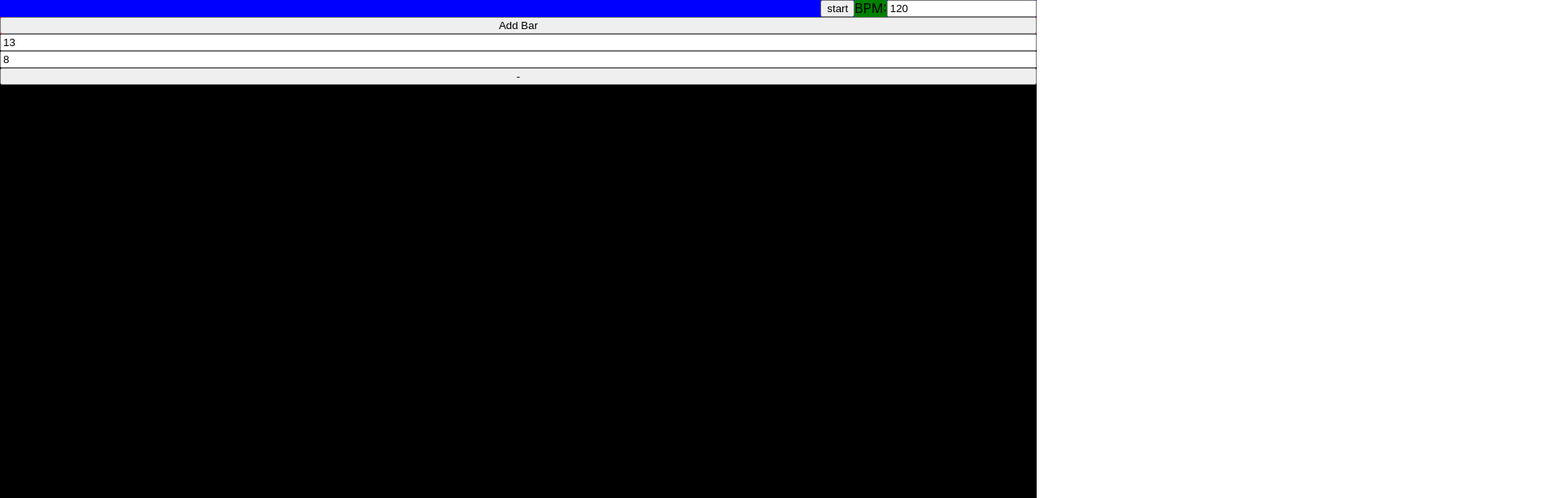
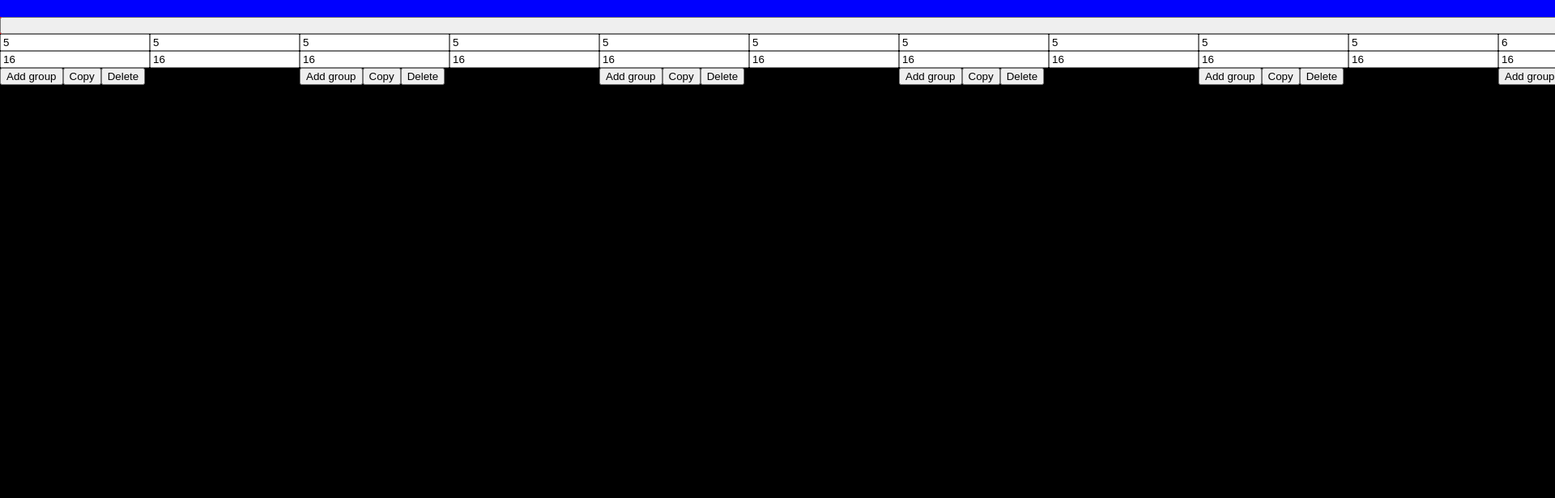
Before and after one commit to benLbishop/metronome, a React (Create React App) app: page / in a window 1280 px wide. Shown: the top 616 px of the page at 81% size, 1920 px wide, since content can reach past the window. Built offline with nearby package versions, Linux system fonts and the light colour scheme; no server answers.

Commit message:
Got some work done with groupings.

```diff
--- a/src/components/Bar/Bar.scss
+++ b/src/components/Bar/Bar.scss
@@ -3,5 +3,31 @@
     flex-direction: column;
     flex: 1;
     background-color: black;
-    align-items: stretch;
+    // align-items: stretch;
 }
+
+.buttonRow {
+    display: flex;
+    flex-direction: row;
+}
+
+.timeSignature {
+    display: flex;
+    flex-direction: column;
+}
+
+.grouping {
+    display: flex;
+    flex-direction: column;
+}
+
+.groupingsContainer {
+    display: flex;
+    flex-direction: row;
+}
+
+// TODO: rename
+.barMain {
+    display: flex;
+    flex-direction: row;
+}
--- a/src/components/Bar/index.tsx
+++ b/src/components/Bar/index.tsx
@@ -2,23 +2,56 @@ import React from 'react';
 import BarField from '../BarField';
 
 import './Bar.scss';
+import { BarData, GroupData } from '../../types/barTypes';
+import { convertNoteValueToInt } from '../../lib/noteValue';
 
 interface Props {
-  beats: number;
-  noteValue: number;
-  bpm?: number;
+  bar: BarData;
   updateBeats(beats: number): void;
   updateNoteValue(noteValue: number): void;
+  updateGroupingBeats(position: number, beats: number): void;
+  updateGroupingNoteValue(position: number, noteValue: number): void;
   remove(): void;
+  addGrouping(): void;
+  copy(): void;
 }
 
 // TODO: convert to functional component
-const Bar: React.FC<Props> = (props: Props) => (
-  <div className='bar'>
-    <BarField value={props.beats} updateValue={props.updateBeats}/>
-    <BarField value={props.noteValue} updateValue={props.updateNoteValue}/>
-    <button onClick={props.remove}>-</button>
-  </div>
-);
+const Bar: React.FC<Props> = (props: Props) => {
+  const { noteValue, beats, groupings } = props.bar;
+  const noteValueInt = convertNoteValueToInt(noteValue);
+
+  const getGroupingDisplay = (data: GroupData[]): JSX.Element[] => {
+    const display: JSX.Element[] = data.map(grouping => {
+      const groupingNoteValueInt = convertNoteValueToInt(grouping.noteValue);
+      return (
+        <div key={`bar${props.bar.position}grouping${grouping.position}`} className='grouping'>
+          <BarField value={grouping.beats} updateValue={(newBeats: number) => props.updateGroupingBeats(grouping.position, newBeats)} />
+          <BarField value={groupingNoteValueInt} updateValue={(newNoteValue: number) => props.updateGroupingNoteValue(grouping.position, newNoteValue)} />
+        </div>
+      );
+    });
+    return display;
+  };
+
+  return (
+    <div className='bar'>
+      <div className='barMain'>
+        <div className='timeSignature'>
+          <BarField value={beats} updateValue={props.updateBeats}/>
+          <BarField value={noteValueInt} updateValue={props.updateNoteValue}/>
+        </div>
+        <div className='groupingsContainer'>
+          {getGroupingDisplay(groupings)}
+        </div>
+      </div>
+      <div className='buttonRow'>
+        <button onClick={props.addGrouping}>Add group</button>
+        <button onClick={props.copy}>Copy</button>
+        <button onClick={props.remove}>Delete</button>
+      </div>
+    </div>
+  );
+};
 
 export default Bar;
--- a/src/components/BarField/BarField.scss
+++ b/src/components/BarField/BarField.scss
@@ -1,4 +1,3 @@
 .barField {
-    // width: 4ex;
-    // height: 5ex;
+    width: '20%';
 }
--- a/src/components/Metronome/index.tsx
+++ b/src/components/Metronome/index.tsx
@@ -22,15 +22,22 @@ interface State {
   curGroupingIdx: number;
   playing: boolean;
   timeout?: NodeJS.Timeout;
-  nextBarId: number;
 }
 
 // TODO: move to constants
-const DEFAULT_BAR_DATA: BarData = {
+const DEFAULT_GROUPING_DATA: GroupData = {
   position: 0,
   beats: 4,
   noteValue: NoteValue.QUARTER
 };
+
+const DEFAULT_BAR_DATA: BarData = {
+  position: 0,
+  beats: 4,
+  noteValue: NoteValue.QUARTER,
+  groupings: [DEFAULT_GROUPING_DATA]
+};
+
 
 // TODO: idk where these go
 const unemphasizedSound = new Howl({
@@ -70,7 +77,7 @@ class Metronome extends React.Component<Props, State> {
     super(props);
 
     this.state = {
-      bars: makeElectricSunrise(),
+      bars: makeJolt(),
       tempo: {
         bpm: 120,
         noteValue: NoteValue.QUARTER
@@ -78,7 +85,6 @@ class Metronome extends React.Component<Props, State> {
       playing: false,
       curBeat: 0,
       curBarIdx: 0,
-      nextBarId: 2,
       curGroupingIdx: 0
     };
   }
@@ -246,14 +252,16 @@ class Metronome extends React.Component<Props, State> {
 
   getBars = (): JSX.Element[] => {
     const bars: JSX.Element[] = this.state.bars.map(bar => {
-      const noteValueInt = convertNoteValueToInt(bar.noteValue);
       return <Bar
         key={`bar${bar.position}`}
-        beats={bar.beats}
-        noteValue={noteValueInt}
+        bar={bar}
+        updateGroupingBeats={(groupingPosition: number, newBeats: number) => this.updateGroupingBeats(bar.position, groupingPosition, newBeats)}
+        updateGroupingNoteValue={(groupingPosition: number, newNoteValue: number) => this.updateGroupingNoteValue(bar.position, groupingPosition, newNoteValue)}
         updateBeats={(beats: number) => this.updateBeats(bar.position, beats)}
         updateNoteValue={(noteInt: number) => this.updateNoteValue(bar.position, noteInt)}
         remove={() => this.removeBar(bar.position)}
+        copy={this.copyBar}
+        addGrouping={() => this.addGrouping(bar.position)}
       />;
     });
     return bars;
@@ -262,15 +270,14 @@ class Metronome extends React.Component<Props, State> {
   addBar = () => {
     const barAdder = (state: State, _props: Props): State => {
       const newBars = state.bars.slice();
-      const newBar = {
+      const newBar: BarData = {
         ...DEFAULT_BAR_DATA,
-        id: state.nextBarId
+        position: state.bars.length
       };
       newBars.push(newBar);
       return {
         ...state,
-        bars: newBars,
-        nextBarId: state.nextBarId + 1
+        bars: newBars
       };
     };
     this.setState(barAdder);
@@ -288,6 +295,64 @@ class Metronome extends React.Component<Props, State> {
     this.setState({
       bars: newBars
     });
+  }
+
+  // TODO: sort out id/idx thing for bars
+  updateGroupingBeats = (barPos: number, groupPos: number, newBeats: number) => {
+    const newBars = this.state.bars.slice();
+    const targetBar = newBars[barPos];
+    const newGroupings = targetBar.groupings.slice();
+    newGroupings[groupPos] = {
+      ...newGroupings[groupPos],
+      beats: newBeats
+    };
+    newBars[barPos] = {
+      ...newBars[barPos],
+      groupings: newGroupings
+    };
+    this.setState({
+      bars: newBars
+    });
+  }
+
+  updateGroupingNoteValue = (barPos: number, groupPos: number, newNoteInt: number) => {
+    const newNoteValue = convertIntToNoteValue(newNoteInt);
+    const newBars = this.state.bars.slice();
+    const targetBar = newBars[barPos];
+    const newGroupings = targetBar.groupings.slice();
+    newGroupings[groupPos] = {
+      ...newGroupings[groupPos],
+      noteValue: newNoteValue
+    };
+    newBars[barPos] = {
+      ...newBars[barPos],
+      groupings: newGroupings
+    };
+    this.setState({
+      bars: newBars
+    });
+  }
+
+  addGrouping = (barIdx: number) => {
+    const groupingAdder = (state: State, _props: Props): State => {
+      const newBars = state.bars.slice();
+      const nextGroupingIdx = newBars[barIdx].groupings.length;
+      newBars[barIdx] = {
+        ...newBars[barIdx],
+        groupings: [...newBars[barIdx].groupings, {...DEFAULT_GROUPING_DATA, position: nextGroupingIdx}]
+      };
+      console.log('newbars: ', newBars);
+      return {
+        ...state,
+        bars: newBars
+      };
+    };
+    this.setState(groupingAdder);
+  }
+
+  copyBar = () => {
+    // TODO
+    console.log('copyBar not implemented');
   }
 
   render() {
--- a/src/config/songs.ts
+++ b/src/config/songs.ts
@@ -14,7 +14,12 @@ export const makeJolt = (): BarData[] => {
         data.push({
             beats,
             position: i,
-            noteValue: NoteValue.SIXTEENTH
+            noteValue: NoteValue.SIXTEENTH,
+            groupings: [{
+                beats,
+                position: 0,
+                noteValue: NoteValue.SIXTEENTH
+            }]
         });
     }
     return data;
@@ -38,7 +43,12 @@ const makeJolt2 = (): BarData[] => {
         data.push({
             beats,
             noteValue,
-            position: i
+            position: i,
+            groupings: [{
+                beats,
+                noteValue,
+                position: 0
+            }]
         });
     }
     return data;
@@ -47,14 +57,16 @@ const makeJolt2 = (): BarData[] => {
 export const makeElectricSunrise = (): BarData[] => {
     const groupings: GroupData[] = [];
     groupings.push({
+        position: 0,
         beats: 8,
         noteValue: NoteValue.DOTTED_EIGHTH
         // subdivision: 3
     });
     groupings.push({
+        position: 1,
         beats: 1,
-        noteValue: NoteValue.EIGHTH,
-        subdivision: 2
+        noteValue: NoteValue.EIGHTH
+        // subdivision: 2
     });
     const bar: BarData = {
         groupings,
--- a/src/lib/bars.ts
+++ b/src/lib/bars.ts
@@ -1,4 +1,4 @@
-import { BarData } from '../types/barTypes';
+import { BarData, GroupData } from '../types/barTypes';
 
 export const barsHaveChanged = (oldBars: BarData[], newBars: BarData[]): boolean => {
     if (oldBars.length !== newBars.length) {
@@ -16,6 +16,29 @@ export const barsHaveChanged = (oldBars: BarData[], newBars: BarData[]): boolean
         if (ob.position !== nb.position) {
             return true;
         }
+        if (groupingsHaveChanged(ob.groupings, nb.groupings)) {
+            return true;
+        }
     }
     return false;
 };
+
+const groupingsHaveChanged = (oldGroupings: GroupData[], newGroupings: GroupData[]): boolean => {
+    if (oldGroupings.length !== newGroupings.length) {
+        return true;
+    }
+    for (let i = 0; i < oldGroupings.length; i++) {
+        const og = oldGroupings[i];
+        const ng = newGroupings[i];
+        if (og.beats !== ng.beats) {
+            return true;
+        }
+        if (og.noteValue !== ng.noteValue) {
+            return true;
+        }
+        if (og.position !== ng.position) {
+            return true;
+        }
+    }
+    return false;
+};
--- a/src/types/barTypes.ts
+++ b/src/types/barTypes.ts
@@ -11,7 +11,9 @@ export enum NoteValue {
 
 // }
 
+// TODO: rename to grouping data
 export interface GroupData {
+    position: number;
     beats: number;
     noteValue: NoteValue;
     subdivision?: number; // TODO: not sure if this is the right way to do this
@@ -21,8 +23,8 @@ export interface BarData {
     position: number;
     beats: number;
     noteValue: NoteValue;
+    groupings: GroupData[];
     subdivision?: number;
-    groupings?: GroupData[];
 }
 
 export interface Tempo {
```
